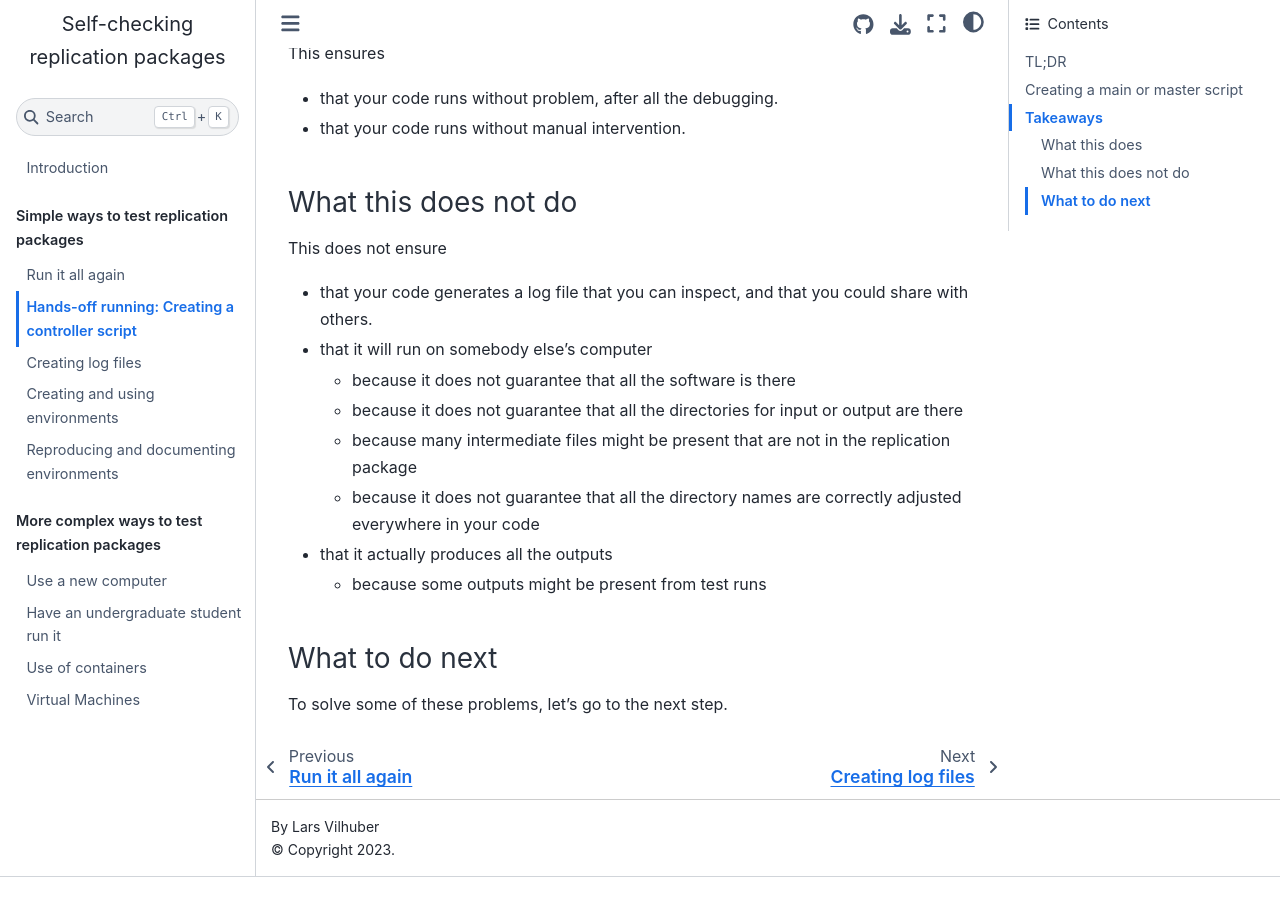
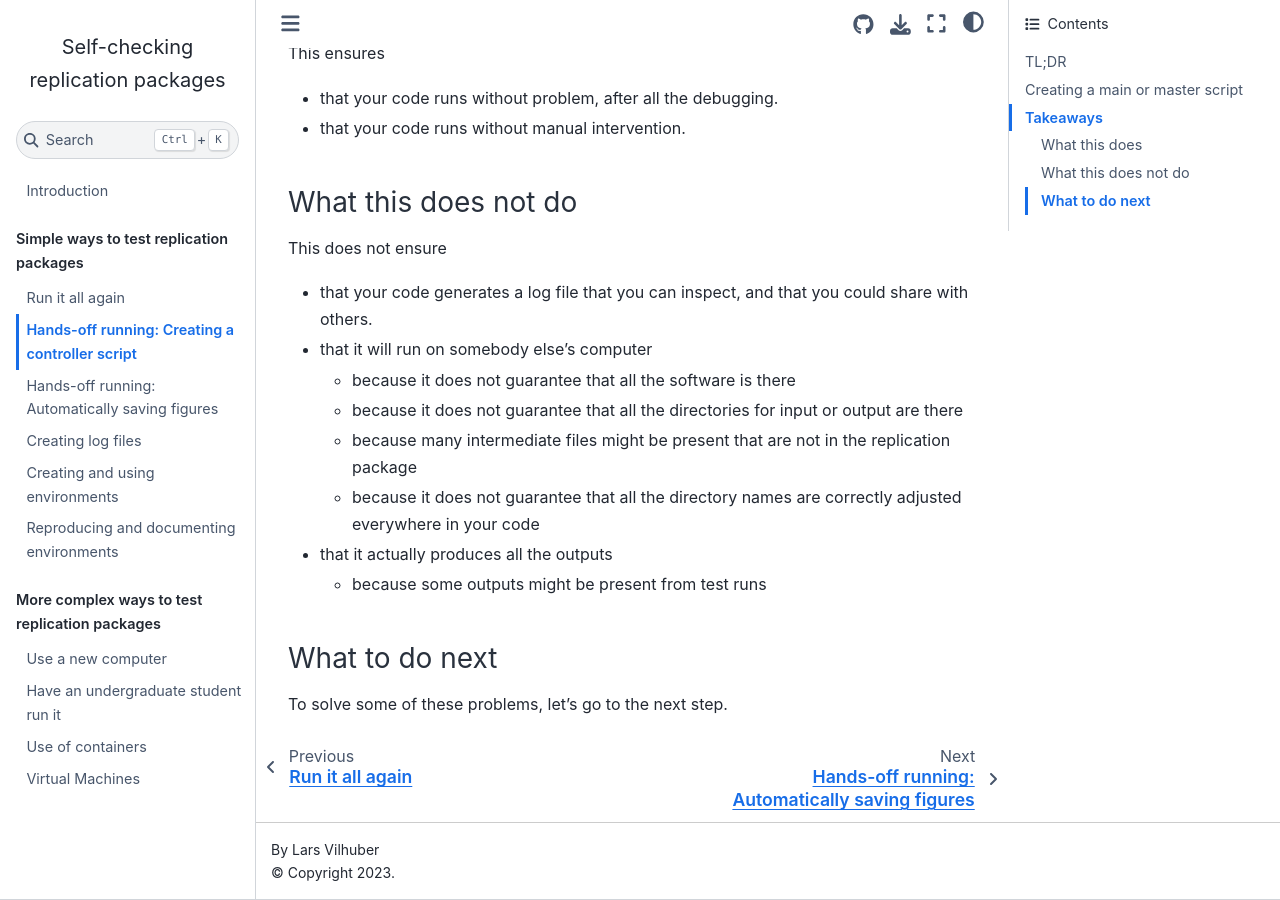
Before and after one commit to larsvilhuber/self-checking-reproducibility, a Jupyter Book: the page built from 02-hands_off_running.md, in a window 1280 px wide and 900 px high, scrolled down 1732 px. Built offline with Jupyter Book 1.0.4 settings and Sphinx 7.4.7 and the Sphinx Book theme 1.1.4, drawn with Linux system fonts in a browser that asks for light colours; before the commit the page ends 2609 px from its top, so only the background shows below that; some of the changed lines change nothing that is shown.

Commit message:
Adding code for figures

````diff
--- /dev/null
+++ b/03-automatically_saving_figures.md
@@ -0,0 +1,120 @@
+(auto-saving-figures)=
+# Hands-off running: Automatically saving figures
+
+Say you have 53 figures and 23 tables, the latter created from 161 different specifications. That makes for a lot of work when re-running the code, if you haven't automated the saving of said figures and tables.
+
+
+```{warning}
+We have seen instructions that tell the replicator to right-click and save the figures. While there is no substitute for comparing all these figures, that's too much work!
+```
+
+## TL;DR
+
+- Save all figures using commands, rather than manually.
+- It's easy.
+
+## Saving figures programmatically
+
+In order to be able to enable "hands-off running", saving figures (and tables) automatically is important. I will show here a few simple examples for various statistical programming languages.
+
+
+::::{tab-set}
+
+
+:::{tab-item} Stata
+
+After having created the graph ("`graph twoway`", "`graph bar`", etc.), simply add "`graph export "name_of_file.graph-extension", replace`". Many formats are available, as required by journal requirements.
+
+
+```stata
+sysuse auto
+graph twoway (lfitci mpg disp) (scatter mpg disp)
+graph export "path/to/figure1.png"
+```
+
+For more information, see [https://www.stata.com/manuals/g-2graphexport.pdf](https://www.stata.com/manuals/g-2graphexport.pdf).
+
+
+:::
+
+:::{tab-item} R
+
+Methods vary, but the two main ones are redefining the graphics device for the desired format, or using the `ggsave` wrapper. Examples for both, below.
+
+```r
+attach(mtcars)
+fit <- lm(mpg ~ disp)
+png(filename=file.path("path","to","figure1.png"))
+plot(fit)
+dev.off()
+
+```
+
+(for more information, see help pages for "?png", "?eps", or "?pdf")
+
+```r
+
+library(ggplot2)
+library(here)
+figures <- here::here("figures")
+
+ggp <- ggplot(mtcars,aes(mpg,disp)) +
+       geom_point()+
+       stat_smooth(method = "lm",geom="smooth" )
+ggsave(ggp,file.path(figures,"figure1.png"))
+```
+
+(for more information, see [https://ggplot2.tidyverse.org/reference/ggsave.html](https://ggplot2.tidyverse.org/reference/ggsave.html))
+
+
+:::
+
+:::{tab-item} Python
+
+```python
+Need example
+```
+
+
+:::
+
+:::{tab-item} MATLAB
+
+```matlab
+bar(x);
+saveas(gcf,fullfile('path','to','figure1.png'))
+
+```
+
+
+:::
+
+
+::::
+
+## Takeaways
+
+### What this does
+
+This ensures
+
+- that your code runs without problem, after all the debugging.
+- that your code runs without manual intervention.
+- that you do not impose fallible and onerous work on replicators
+
+### What this does not do
+
+This does not ensure
+
+- that your code generates a log file that you can inspect, and that you could share with others.
+- that it will run on somebody else's computer
+  - because it does not guarantee that all the software is there
+  - because it does not guarantee that all the directories for input or output are there
+  - because many intermediate files might be present that are not in the replication package
+  - because it does not guarantee that all the directory names are correctly adjusted everywhere in your code
+- that it actually produces all the outputs
+  - because some outputs might be present from test runs
+
+### What to do next
+
+To solve some of these problems, let's go to the next step.
--- a/_toc.yml
+++ b/_toc.yml
@@ -8,7 +8,8 @@
     chapters:
     - file: 01-run_it_again
     - file: 02-hands_off_running
-    - file: 03-creating_log_files
+    - file: 03-automatically_saving_figures
+    - file: 04-creating_log_files
     - file: 10-creating-environments
     - file: 11-reproducing-environments
   - caption: More complex ways to test replication packages
````
Also changed, not shown: 04-creating_log_files.md (renamed from 03-creating_log_files.md).
